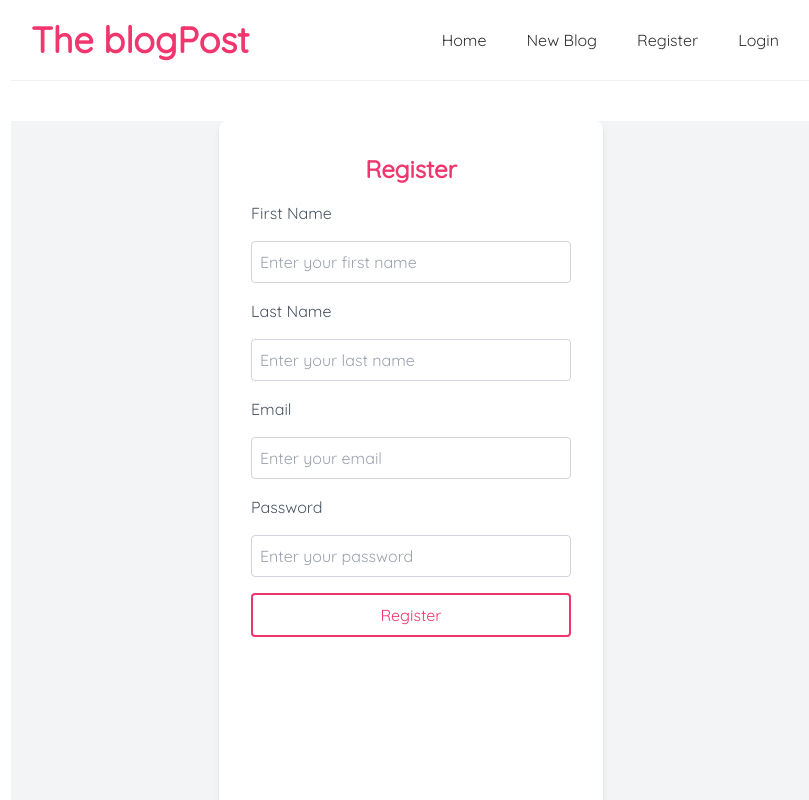
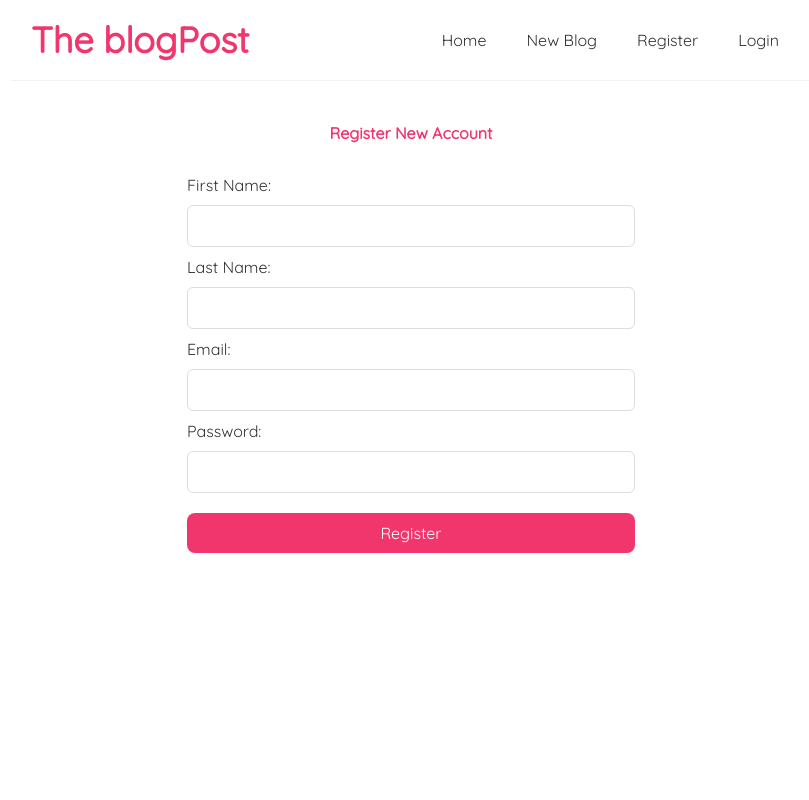
Before and after one commit to dhruv70441/blogPost, a React (Vite) app in the folder frontend/: page /register in a window 1280 px wide. Shown: the top 800 px of the page, without its empty margins (229-1038 px from the left). Built offline with nearby package versions, Linux system fonts and the light colour scheme; a web font is replaced by a local one.

Commit message:
added lgoin and register.jsx

```diff
--- a/frontend/package.json
+++ b/frontend/package.json
@@ -12,6 +12,7 @@
   "dependencies": {
     "react": "^18.3.1",
     "react-dom": "^18.3.1",
+    "react-hot-toast": "^2.5.1",
     "react-router-dom": "^7.1.1"
   },
   "devDependencies": {
--- a/frontend/src/App.jsx
+++ b/frontend/src/App.jsx
@@ -6,6 +6,7 @@ import Login from "./pages/login"
 import Register from "./pages/register"
 import { BrowserRouter as Router, Route, Routes } from 'react-router-dom'
 import NotFound from "./pages/NotFound"
+import { Toaster } from 'react-hot-toast'
 //Routes = Switch
 
 function App() {
@@ -13,6 +14,7 @@ function App() {
     <Router>
       <div>
         <Navbar />
+        <Toaster position="top-center" toastOptions={{duration:2000}} />
         <div className="my-10 mx-auto max-w-[800px]">
           <Routes>
             <Route exact path="/" element={<Home />} />
--- a/frontend/src/pages/login.jsx
+++ b/frontend/src/pages/login.jsx
@@ -23,6 +23,7 @@ const Login = () => {
           type="email"
           placeholder="Enter your email"
           className="p-2 border border-gray-300 rounded focus:outline-none focus:ring-2 focus:ring-[#f1356d]"
+          value={data.email}
           onChange={(e) => setData({...data, email: e.target.value})}
         />
 
@@ -31,6 +32,7 @@ const Login = () => {
           type="password"
           placeholder="Enter your password"
           className="p-2 border border-gray-300 rounded focus:outline-none focus:ring-2 focus:ring-[#f1356d]"
+          value={data.password}
           onChange={(e) => setData({...data, password: e.target.value})}
 
         />
--- a/frontend/src/pages/register.jsx
+++ b/frontend/src/pages/register.jsx
@@ -1,65 +1,145 @@
 import React, { useState } from 'react';
+import { toast } from 'react-hot-toast';
+import { useNavigate } from "react-router-dom";
 
 const Register = () => {
+  const navigate = useNavigate();
   const [data, setData] = useState({
-    fisrtName: '',
+    firstName: '',
     lastName: '',
     email: '',
     password: '',
-  })
+  });
 
-  const registerUser = (e) => {
+  const [isPending, setIsPending] = useState(false);
+
+  const validateForm = () => {
+    if (!data.firstName.trim()) {
+      toast.error("First Name is required");
+      return false;
+    }
+    if (!data.lastName.trim()) {
+      toast.error("Last Name is required");
+      return false;
+    }
+    if (!data.email.trim()) {
+      toast.error("Email is required");
+      return false;
+    }
+    if (!/\S+@\S+\.\S+/.test(data.email)) {
+      toast.error("Enter a valid email address");
+      return false;
+    }
+    if (!data.password.trim()) {
+      toast.error("Password is required");
+      return false;
+    }
+    if (data.password.length < 6) {
+      toast.error("Password must be at least 6 characters long");
+      return false;
+    }
+    return true;
+  };
+
+  const registerUser = async (e) => {
     e.preventDefault();
+
+    if (!validateForm()) return;
+
+    setIsPending(true);
+
+    try {
+      const response = await fetch(`${import.meta.env.VITE_API_URL}api/v1/auth/register`, {
+        method: 'POST',
+        headers: { 'Content-Type': 'application/json' },
+        body: JSON.stringify(data)
+      });
+
+      const result = await response.json();
+
+      if (!response.ok) {
+        throw new Error(result.error || result.message || "Something went wrong. Please try again.");
+      }
+
+      toast.success("User registered successfully");
+      setData({ firstName: '', lastName: '', email: '', password: '' });
+      navigate('/login');
+
+    } catch (err) {
+      toast.error(err.message || "Failed to register. Please try again.");
+    } finally {
+      setIsPending(false);
+    }
   };
 
   return (
-    <div className="flex justify-center min-h-screen bg-gray-100">
-      <form
-        onSubmit={registerUser}
-        className="bg-white p-8 rounded-lg shadow-md w-96 flex flex-col space-y-4"
-      >
-        <h2 className="text-2xl font-bold text-center text-[#f1356d]">Register</h2>
-
-        <label className="text-gray-600 font-medium">First Name</label>
+    <div className="max-w-md my-0 mx-auto text-center">
+      <h2 className="text-md font-bold text-[#f1356d] mb-7">
+        Register New Account
+      </h2>
+      <form onSubmit={registerUser}>
+        <label htmlFor="firstName" className="text-left block">
+          First Name:
+        </label>
         <input
           type="text"
-          placeholder="Enter your first name"
-          className="p-2 border border-gray-300 rounded focus:outline-none focus:ring-2 focus:ring-[#f1356d]"
-          onChange={(e)=> setData({...data, fisrtName: e.target.value})}
+          required
+          name="firstName"
+          value={data.firstName}
+          onChange={(e) => setData({ ...data, firstName: e.target.value })}
+          className="border-[1px] border-[#ddd] rounded-md w-full py-2 px-4 my-2 mx-0 box-border block"
         />
 
-        <label className="text-gray-600 font-medium">Last Name</label>
+        <label htmlFor="lastName" className="text-left block">
+          Last Name:
+        </label>
         <input
           type="text"
-          placeholder="Enter your last name"
-          className="p-2 border border-gray-300 rounded focus:outline-none focus:ring-2 focus:ring-[#f1356d]"
-          onChange={(e)=> setData({...data, lastName: e.target.value})}
-
+          required
+          name="lastName"
+          value={data.lastName}
+          onChange={(e) => setData({ ...data, lastName: e.target.value })}
+          className="border-[1px] border-[#ddd] rounded-md w-full py-2 px-4 my-2 mx-0 box-border block"
         />
 
-        <label className="text-gray-600 font-medium">Email</label>
+        <label htmlFor="email" className="text-left block">
+          Email:
+        </label>
         <input
           type="email"
-          placeholder="Enter your email"
-          className="p-2 border border-gray-300 rounded focus:outline-none focus:ring-2 focus:ring-[#f1356d]"
-          onChange={(e)=> setData({...data, email: e.target.value})}
-
+          required
+          name="email"
+          value={data.email}
+          onChange={(e) => setData({ ...data, email: e.target.value })}
+          className="border-[1px] border-[#ddd] rounded-md w-full py-2 px-4 my-2 mx-0 box-border block"
         />
 
-        <label className="text-gray-600 font-medium">Password</label>
+        <label htmlFor="password" className="text-left block">
+          Password:
+        </label>
         <input
           type="password"
-          placeholder="Enter your password"
-          className="p-2 border border-gray-300 rounded focus:outline-none focus:ring-2 focus:ring-[#f1356d]"
-          onChange={(e)=> setData({...data, password: e.target.value})}
+          required
+          name="password"
+          value={data.password}
+          onChange={(e) => setData({ ...data, password: e.target.value })}
+          className="border-[1px] border-[#ddd] rounded-md w-full py-2 px-4 my-2 mx-0 box-border block"
         />
 
-        <button
-          type="submit"
-          className="mt-4 bg-white border-2 border-[#f1356d] text-[#f1356d] py-2 rounded hover:bg-[#f1356d] hover:text-white transition duration-300"
-        >
-          Register
-        </button>
+        {!isPending && (
+          <button className="bg-[#f1356d] text-[#fff] border-0 p-2 rounded-lg cursor-pointer w-full mt-3">
+            Register
+          </button>
+        )}
+        {isPending && (
+          <button
+            disabled
+            type="submit"
+            className="bg-[#f1356d] text-[#fff] border-0 p-2 rounded-lg cursor-pointer w-full mt-3"
+          >
+            Registering...
+          </button>
+        )}
       </form>
     </div>
   );
```
Also changed, not shown: 1 other file (tests, documents, lock files or other folders).
